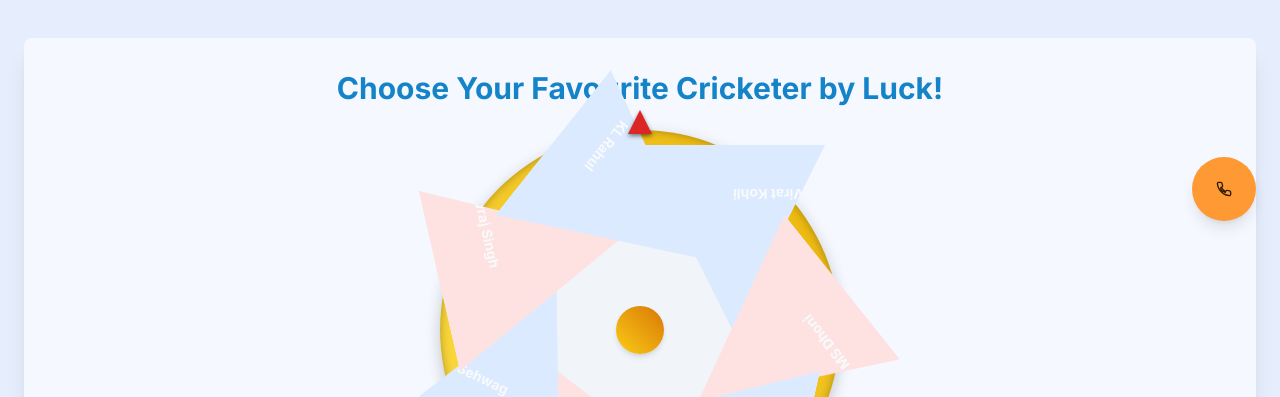
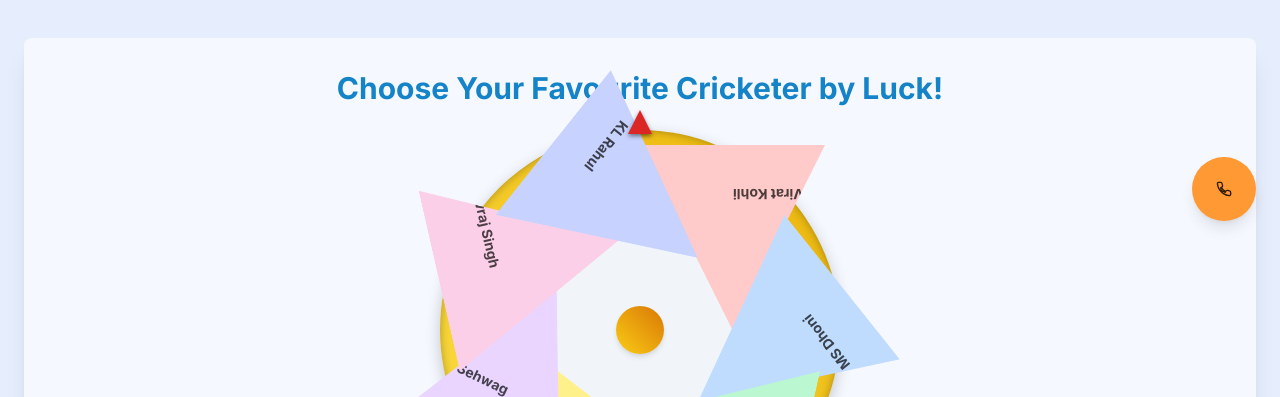
Before and after one commit to susilbehera788-art/11, a Next.js app: page / in a window 1280 px wide. Shown: the part 555-952 px from the top of the page. Built offline with nearby package versions, Linux system fonts and the light colour scheme.

Commit message:
Okay, you are great, but the spinning layout I don't like it. Make it mo

```diff
--- a/src/components/spin-wheel.tsx
+++ b/src/components/spin-wheel.tsx
@@ -24,7 +24,15 @@ const cricketers = [
   'KL Rahul',
 ];
 
-const colors = ['#FFD700', '#C0C0C0', '#CD7F32', '#FFD700', '#C0C0C0', '#CD7F32', '#FFD700'];
+const segmentColors = [
+  'bg-red-200',
+  'bg-blue-200',
+  'bg-green-200',
+  'bg-yellow-200',
+  'bg-purple-200',
+  'bg-pink-200',
+  'bg-indigo-200',
+];
 
 export function SpinWheel() {
   const [isSpinning, setIsSpinning] = useState(false);
@@ -43,7 +51,7 @@ export function SpinWheel() {
     return cricketers.map((name, index) => ({
       name,
       angle: index * angle,
-      color: colors[index % colors.length],
+      color: segmentColors[index % segmentColors.length],
     }));
   }, []);
 
@@ -115,10 +123,10 @@ export function SpinWheel() {
               }}
             >
               <div
-                className={cn('absolute inset-0', index % 2 === 0 ? 'bg-blue-100' : 'bg-red-100')}
+                className={cn('absolute inset-0', color)}
               >
                 <div className="flex h-full items-start justify-center pt-4 md:pt-6">
-                  <span className="text-xs font-bold text-primary-foreground md:text-sm" style={{ transform: `rotate(90deg) translate(-50%, -50%)`, transformOrigin: 'center', writingMode: 'vertical-rl', textOrientation: 'mixed' }}>
+                  <span className="text-xs font-bold text-black/70 md:text-sm" style={{ transform: `rotate(90deg) translate(-50%, -50%)`, transformOrigin: 'center', writingMode: 'vertical-rl', textOrientation: 'mixed' }}>
                     {name}
                   </span>
                 </div>
```
